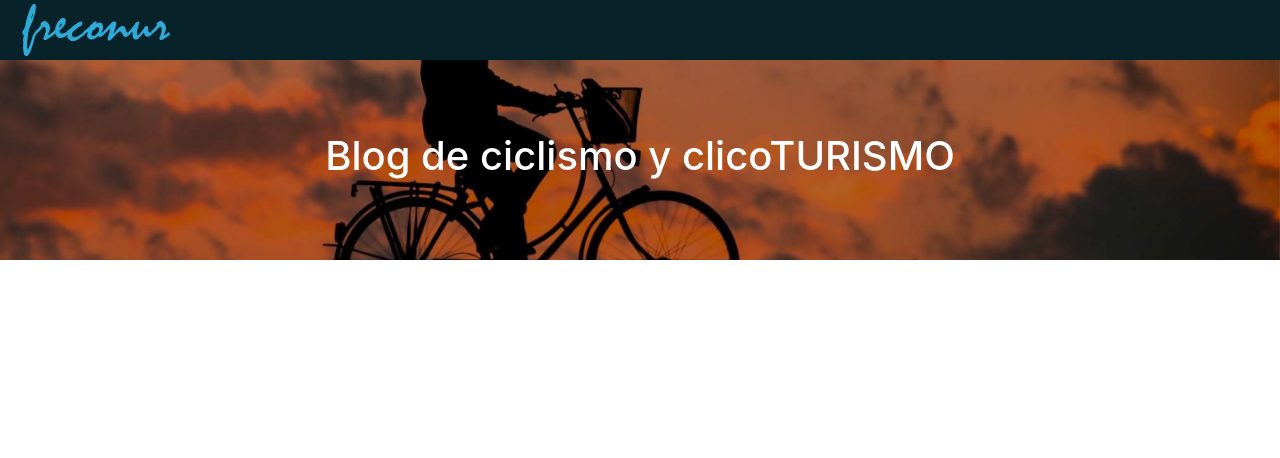
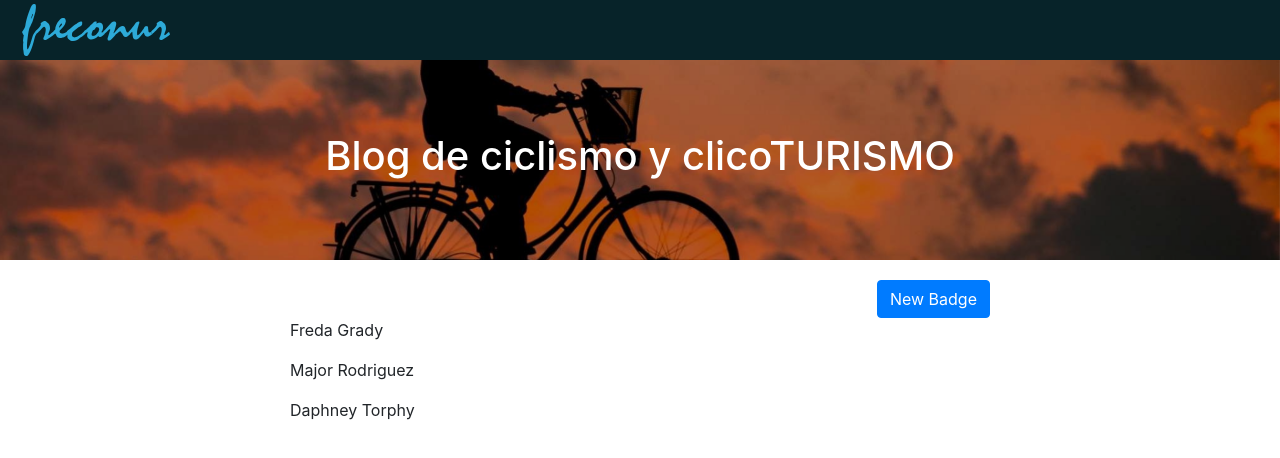
Before and after one commit to freconur/practice-forms-2, a React (Create React App) app: page /badges in a window 1280 px wide. Shown: the top 458 px of the page. Built offline with nearby package versions, Linux system fonts and the light colour scheme; the HTML template or start-up script is replaced by a standard one.

Commit message:
punto de partida para las practicas diarias

```diff
--- a/src/components/styles/Hero.css
+++ b/src/components/styles/Hero.css
@@ -8,6 +8,7 @@
     justify-content: center;
     align-items: center;
     position: relative;
+    margin-bottom: 20px;
 }
 .BadgeNew__overlay {
     position: absolute;
--- a/src/pages/BadgeNew.js
+++ b/src/pages/BadgeNew.js
@@ -18,7 +18,9 @@ class BadgeNew extends React.Component {
 											email="freconur@gmail.com"
 											/>
 											</div>
-									<div className="BadgeForm__container"><BadgesForm /></div>
+									<div className="BadgeForm__container">
+										<BadgesForm />
+									</div>
 							</div>
 					</div>
         )
--- a/src/pages/Badges.js
+++ b/src/pages/Badges.js
@@ -2,11 +2,11 @@ import React from 'react';
 import Navbar from '../components/Navbar';
 import Hero from '../components/Hero';
 import { findAllByTestId } from '@testing-library/dom';
-
+import './styles/Badges.css';
 
 class Badges extends React.Component {
 
-	status = {
+	state = {
 		data: [
       {
         id: '2de30c42-9deb-40fc-a41f-05e62b5939a7',
@@ -45,6 +45,31 @@ class Badges extends React.Component {
 			<div>
 				<Navbar />
 				<Hero />
+
+					<div className="Badges__container">
+						<div className="Badges__buttons">
+							<a href="/badges/new" className="btn btn-primary">New Badge</a>
+						</div>
+						<div>
+							<div className="Badges__list">
+								<div className="Badgeslist__container">
+									<ul className="list-unstyled">
+										{this.state.data.map((badge) => {
+											return (
+												<li key={badge.id}>
+													<p>
+														{badge.firstName} {badge.lastName}
+													</p>
+												</li>
+											)
+										})}
+									</ul>
+
+								</div>
+							</div>
+						</div>
+					</div>
+
 			</div>
 		)
 	}
--- /dev/null
+++ b/src/pages/styles/Badges.css
@@ -0,0 +1,12 @@
+.Badges__container {
+    /* display: flex; */
+    max-width: 700px;
+    min-width: 300px;
+    margin: auto;
+}
+
+.Badges__buttons {
+    display: flex;
+    justify-content: flex-end;
+    align-items: center;
+}
```
